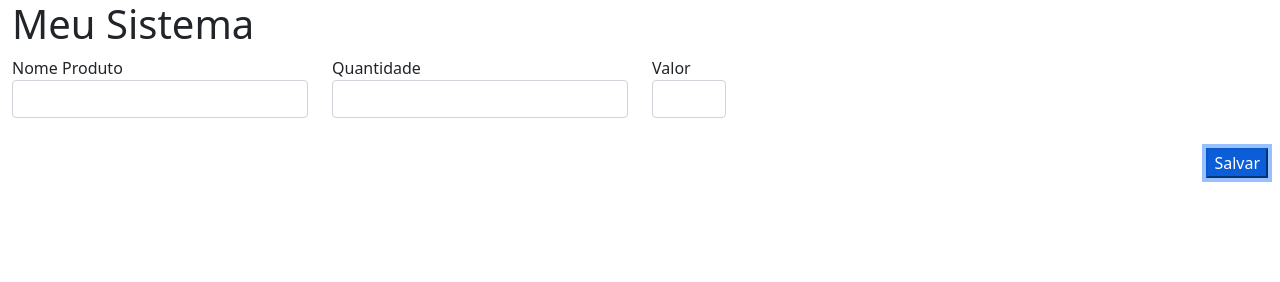
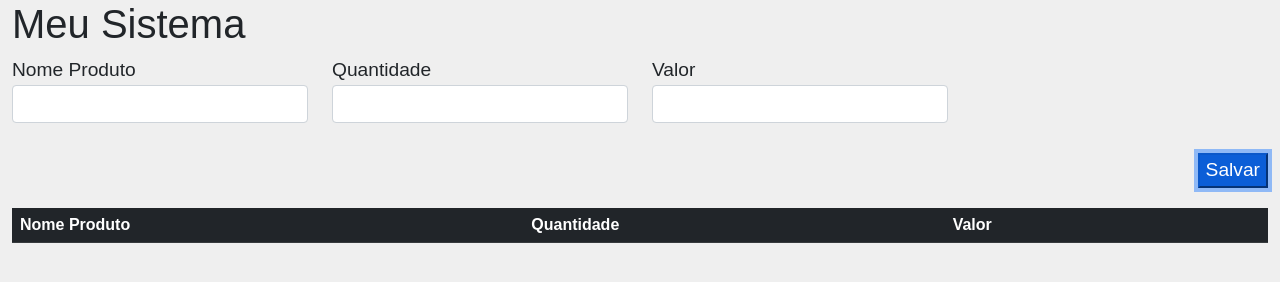
Before and after one commit to CleoritonPassos/JavaScriptAula, a plain HTML site: page index.html in a window 1280 px wide. Both pictures are taken after a click on the button "Salvar". Drawn offline with nearby package versions, Linux system fonts and the light colour scheme.

Commit message:
Aula_16_12

```diff
--- a/index.html
+++ b/index.html
@@ -8,10 +8,10 @@
     <meta name="viewport" content="width=device-width, initial-scale=1.0">
     <link rel="stylesheet" href="style.css">
     <title>AulaJavaScript2</title>
-    <link rel="stylesheet" href="style.css">
     <!-- biblioteca bootstrap css -->
     <link href="https://cdn.jsdelivr.net/npm/bootstrap@5.1.3/dist/css/bootstrap.min.css" rel="stylesheet"
         integrity="sha384-1BmE4kWBq78iYhFldvKuhfTAU6auU8tT94WrHftjDbrCEXSU1oBoqyl2QvZ6jIW3" crossorigin="anonymous">
+    <link rel="stylesheet" href="style.css">
 </head>
 
 
@@ -22,7 +22,7 @@
             <div class="col-md-3">
                 <div class="form-group">
                     <label>Nome Produto</label>
-                    <input type="text" class="form-control" id= nmProduto />
+                    <input type="text" class="form-control" id=nmProduto />
                 </div>
             </div>
             <div class="col-md-3">
@@ -32,17 +32,33 @@
                 </div>
             </div>
             <div class="col-md-3">
-                <div class="col-md-3">
                 <div class="form-group">
                     <label>Valor</label>
                     <input type="number" step="0.01" class="form-control" id="vlrProduto" />
-                    </div>
                 </div>
             </div>
             <div class="align-right">
                 <button type="button" class="btn-primary" id="btnSalvar">
                     Salvar
                 </button>
+            </div>
+        </div>
+        <div class="row defaulMarginTop">
+            <div class="col-md-12">
+                <table class="table table-dark" id="tblProdutos">
+                    <thead>
+                        <tr>
+                            <th>Nome Produto</th>
+                            <th>Quantidade</th>
+                            <th>Valor</th>
+                            <th style="width: 50px;"></th>
+                            <th style="width: 50px;"></th>
+                        </tr>
+                    </thead>
+                    <tbody>
+
+                    </tbody>
+                </table>
             </div>
         </div>
     </div>
@@ -53,8 +69,7 @@
 
     <!-- biblioteca bootstrap JS -->
     <script src="https://cdn.jsdelivr.net/npm/bootstrap@5.1.3/dist/js/bootstrap.bundle.min.js"
-        integrity="sha384-ka7Sk0Gln4gmtz2MlQnikT1wXgYsOg+OMhuP+IlRH9sENBO0LRn5q+8nbTov4+1p"
-        crossorigin="anonymous">
+        integrity="sha384-ka7Sk0Gln4gmtz2MlQnikT1wXgYsOg+OMhuP+IlRH9sENBO0LRn5q+8nbTov4+1p" crossorigin="anonymous">
         </script>
 
     <!-- programa externo js -->
--- a/index.js
+++ b/index.js
@@ -2,12 +2,50 @@
 //     alert("Menssagem apresentada no carregamento do sistema");
 // }
 
+function populaTabela() {
+    if(localStorage.getItem("produtos")){
+        let produto = JSON.parse(localStorage.getItem("produtos"))
+
+        $("#tblProdutos tdbody").html("")
+        produto.forEach((produto) => {
+            $("#tblProdutos tbody").append(`<tr>
+            <td>${produto.nome}</td>
+            <td>${produto.quantidade}</td>
+            <td>${produto.valor}</td>
+            <td style="width: 50px"><"button" type="button" class="btn btn-info">E</button></td>
+            </tr>`)
+        })
+    }
+}
+
 $(() => {
     // codigo executado no carregamento da pagina
-    // alert("Menssagem apresentada no carregamento do sistema");
+    populaTabela()
 
     $("#btnSalvar").click(() => {
-        console.log("FUNÇAO CLICK FUNCIONOU")
+
+        let produto = {}
+        produto.nome = $("#nmProduto").val()
+        produto.quantidade = $("#quantidade").val()
+        produto.valor = $("#vlrProduto").val()
+
+        let listaProdutos = []
+
+        if(localStorage.getItem("produtos")){
+            localProdutos = JSON.stringify(listaProdutos)
+        }
+
+        listaProdutos.push(produto)
+
+        localStorage.setItem("produtos", JSON.stringify(listaProdutos))
+
+        alert("Produto salvo com sucesso")
+
+        $("#nmProduto").val("")
+        $("#quantidade").val("")
+        $("#vlrProduto").val("")
+
+        populaTabela
+
     })
-
 })
--- a/style.css
+++ b/style.css
@@ -13,3 +13,7 @@ body{
 .align-right button {
     margin-top: 30px;
 }
+
+.defaulMarginTop {
+    margin-top: 20px;
+}
```
Lines whose indentation alone changed are shown as unchanged.
